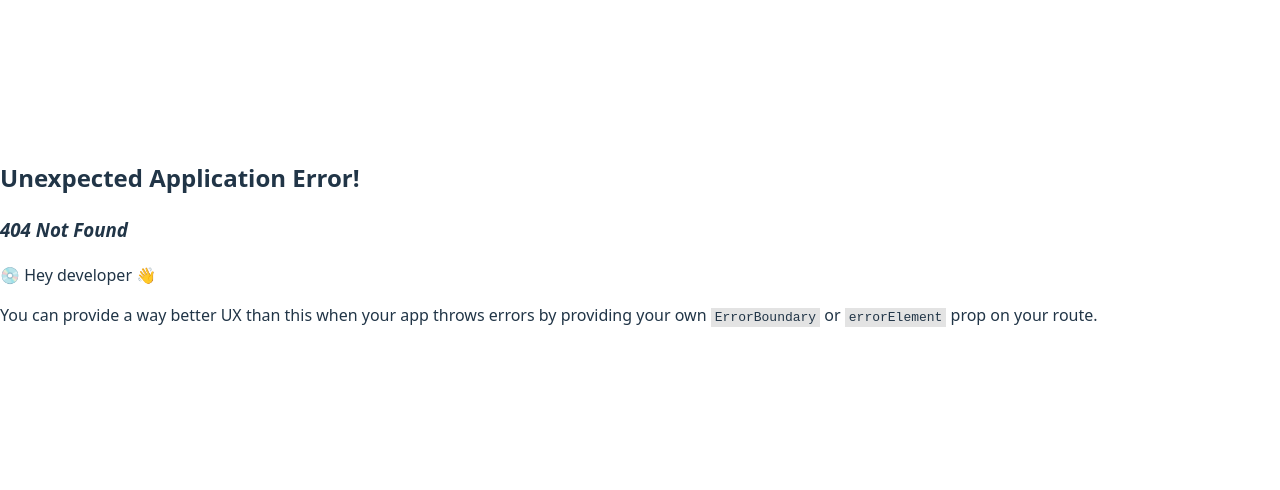
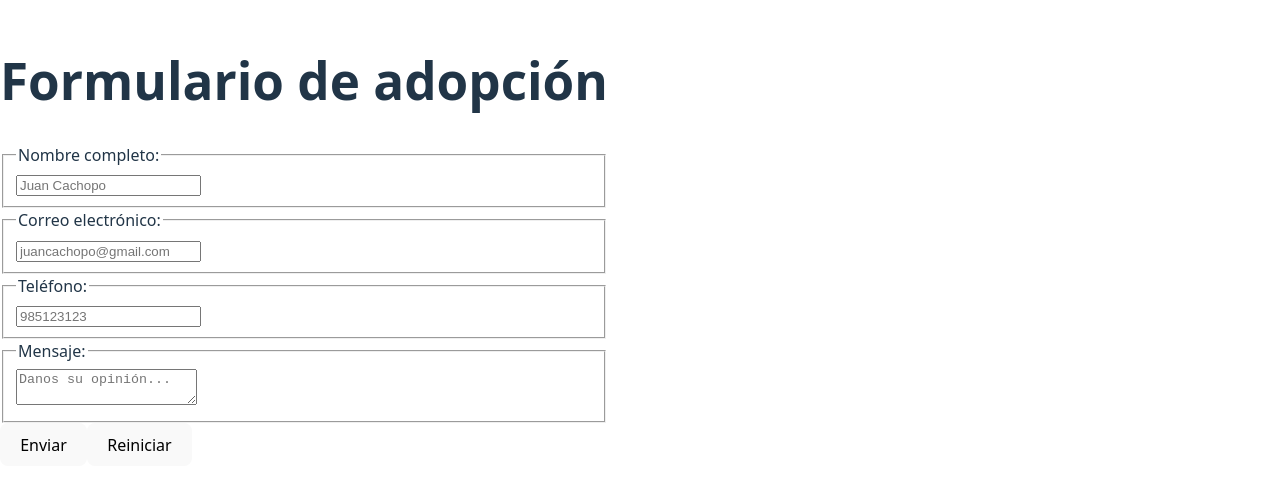
Before and after one commit to Anais-RV/bigotes-felices, a React (Vite) app: page /adopt-form in a window 1280 px wide. Before the commit this address had no page. Shown: the part 158-648 px from the top of the page. Built offline with nearby package versions, Linux system fonts and the light colour scheme.

Commit message:
update form layout & update router.jsx

```diff
--- a/src/pages/Adopt-Form/AdoptForm.jsx
+++ b/src/pages/Adopt-Form/AdoptForm.jsx
@@ -1,6 +1,7 @@
 import React, {useState} from 'react'
 
-const AdoptForm = () => {
+// Declaramos funcion AdoptForm con el prop onSubmit
+const AdoptForm = ({onSubmit}) => {
 
     //Estado local por campo
     const [fullname, setFullname] = useState("");
@@ -11,7 +12,15 @@ const AdoptForm = () => {
     //funcion handleSubmit para enviar el formulario
     const handleSubmit = (e) => {
         e.preventDefault();
-        console.log("Datos enviados: ", {fullname, email, phone, message});
+
+        const formData = { fullname, email, phone, message };
+
+        //Si se pasó onSubmit como prop, lo ejecuta
+        if (onSubmit) {
+            onSubmit(formData);
+        }
+
+        console.log("Datos enviados: ", formData);
     }
 
     //funcion handleReset para vacias los campos del formulario
@@ -23,28 +32,55 @@ const AdoptForm = () => {
     }
 
   return (
-    <form action="#" method='post'>
+    <form onSubmit={handleSubmit}>
         <h1>Formulario de adopción</h1>
         <fieldset>
-            <legend><label for="fullname">Nombre completo:</label></legend>
-            <input type='text' id='fullname' className='fullname' placeholder='Juan Cachopo' />
+            <legend><label htmlFor="fullname">Nombre completo:</label></legend>
+            <input
+                type='text'
+                id='fullname'
+                className='fullname'
+                value={fullname}
+                onChange={(e) => setFullname(e.target.value)}
+                placeholder='Juan Cachopo'
+                required />
         </fieldset>
         <fieldset>
-            <legend><label for="email">Correo electrónico: </label></legend>
-            <input type='email' id='email' className="email" placeholder="juancachopo@gmail.com" />
+            <legend><label htmlFor="email">Correo electrónico: </label></legend>
+            <input
+                type='email'
+                id='email'
+                className="email"
+                value={email}
+                onChange={(e) => setEmail(e.target.value)}
+                placeholder="juancachopo@gmail.com"
+                required />
         </fieldset>
         <fieldset>
-            <legend><label for="phone">Teléfono: </label></legend>
-            <input type='text' id='phone' className='phone' placeholder='985123123' />
+            <legend><label htmlFor="phone">Teléfono: </label></legend>
+            <input
+                type='text'
+                id='phone'
+                className='phone'
+                value={phone}
+                onChange={(e) => setPhone(e.target.value)}
+                placeholder='985123123' />
         </fieldset>
         <fieldset>
-            <legend><label for="message">Mensaje: </label></legend>
-            <textarea id='message' className='message' placeholder='Danos su opinión...'></textarea>
+            <legend><label htmlFor="message">Mensaje: </label></legend>
+            <textarea
+                id='message'
+                className='message'
+                value={message}
+                onChange={(e) => setMessage(e.target.value)}
+                placeholder='Danos su opinión...'>
+
+                </textarea>
         </fieldset>
         <button type='submit' id="submit" className="submit">
             Enviar
         </button>
-        <button type='reset' id="reset" name="reset">
+        <button type='button' onClick={handleReset} id="reset" name="reset">
             Reiniciar
         </button>
     </form>
--- a/src/router/router.jsx
+++ b/src/router/router.jsx
@@ -2,6 +2,7 @@ import { createBrowserRouter, Navigate } from "react-router-dom";
 import HomePage from "../pages/Home/HomePage.jsx";
 import AdoptPage from "../pages/Adopt/AdoptPage.jsx";
 import FavoritesPage from "../pages/Favorites/FavoritesPage.jsx";
+import AdoptForm from "../pages/adopt-form/AdoptForm.jsx";
 
 export const router = createBrowserRouter([
   {
@@ -19,5 +20,9 @@ export const router = createBrowserRouter([
   {
     path: "/favorites",
     element: <FavoritesPage />
+  },
+  {
+    path: "/adopt-form",
+    element: <AdoptForm />
   }
 ]);
```
